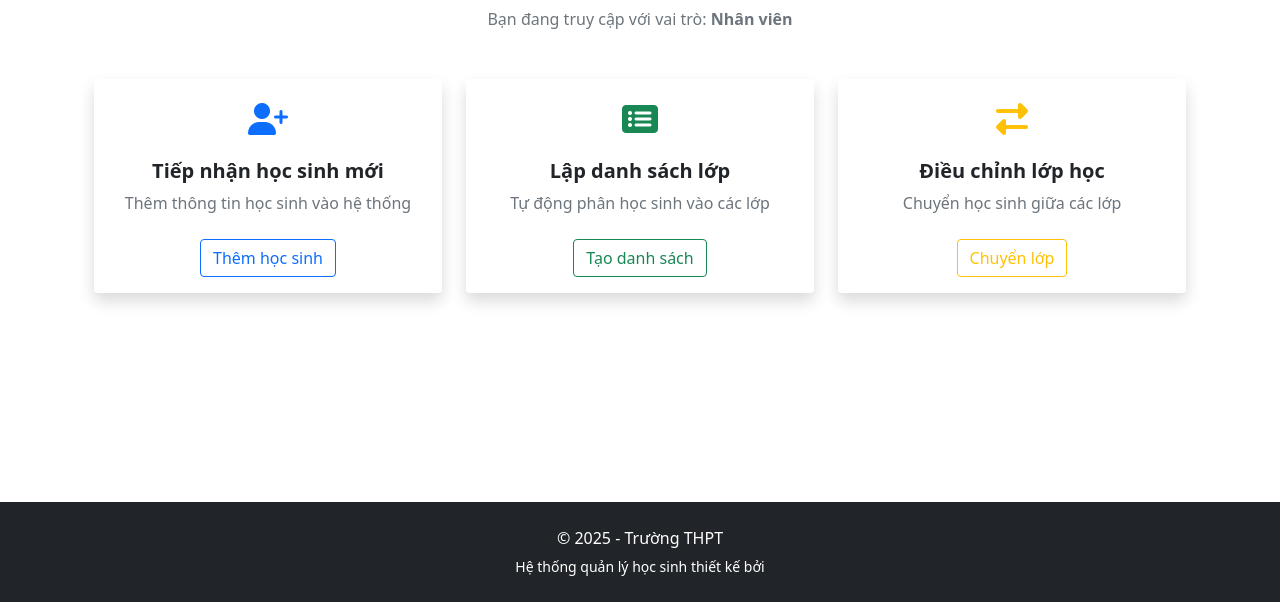
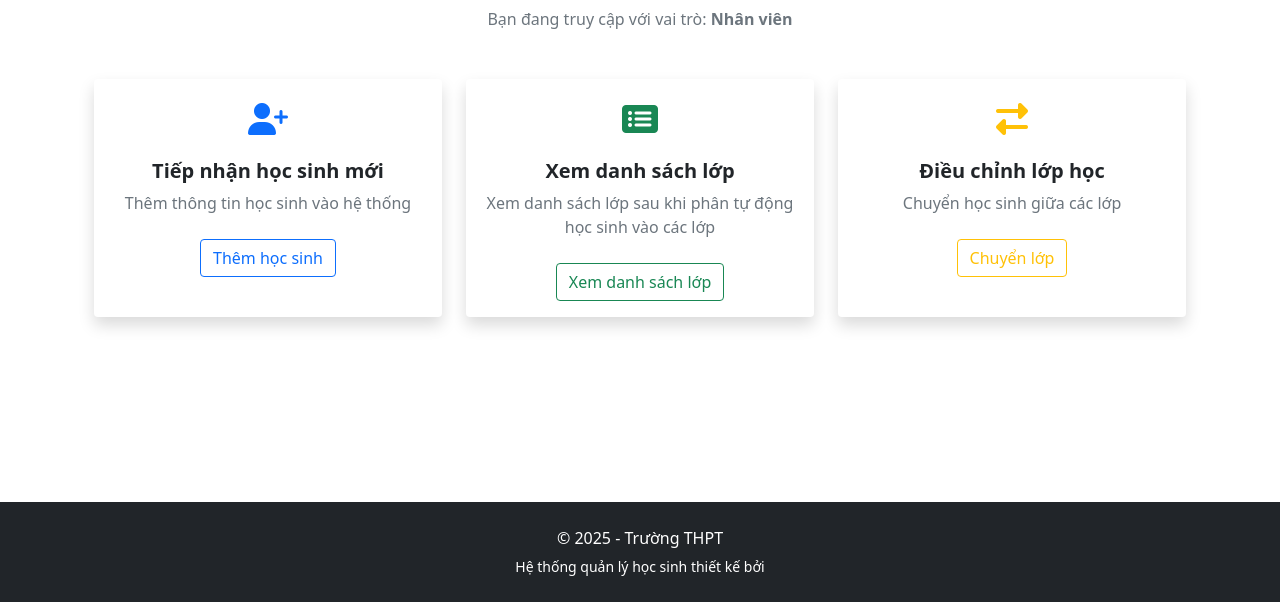
Before and after one commit to chivtn/Student-Management, a Python web app: template StudentManagementApp/templates/staff/index.html in a window 1280 px wide. Shown: the part 198-800 px from the top of the page. Run offline with Jinja, Linux system fonts and the light colour scheme; the template is opened without the code that fills it, so the values that code supplies are empty.

Commit message:
Chính tí giao diện

```diff
--- a/StudentManagementApp/templates/layout/header.html
+++ b/StudentManagementApp/templates/layout/header.html
@@ -24,7 +24,7 @@
 
                 {% elif current_user.role == Role.STAFF %}
                 <li class="nav-item"><a class="nav-link" href="{{ url_for('staff.AddStudent') }}">Tiếp nhận học sinh</a></li>
-                <li class="nav-item"><a class="nav-link" href="{{ url_for('staff.CreateClassList') }}">Lập danh sách lớp</a></li>
+                <li class="nav-item"><a class="nav-link" href="{{ url_for('staff.CreateClassList') }}">Xem danh sách lớp</a></li>
                 <li class="nav-item"><a class="nav-link" href="{{ url_for('staff.AdjustClass') }}">Điều chỉnh lớp học sinh</a></li>
 
                 {% endif %}
--- a/StudentManagementApp/templates/staff/index.html
+++ b/StudentManagementApp/templates/staff/index.html
@@ -33,9 +33,9 @@
                     <div class="mb-3 fs-2 text-success">
                         <i class="fas fa-list-alt"></i>
                     </div>
-                    <h5 class="card-title fw-bold">Lập danh sách lớp</h5>
-                    <p class="text-muted">Tự động phân học sinh vào các lớp</p>
-                    <a href="{{ url_for('staff.CreateClassList') }}" class="btn btn-outline-success mt-2">Tạo danh sách</a>
+                    <h5 class="card-title fw-bold">Xem danh sách lớp</h5>
+                    <p class="text-muted">Xem danh sách lớp sau khi phân tự động học sinh vào các lớp</p>
+                    <a href="{{ url_for('staff.CreateClassList') }}" class="btn btn-outline-success mt-2">Xem danh sách lớp</a>
                 </div>
             </div>
         </div>
```
